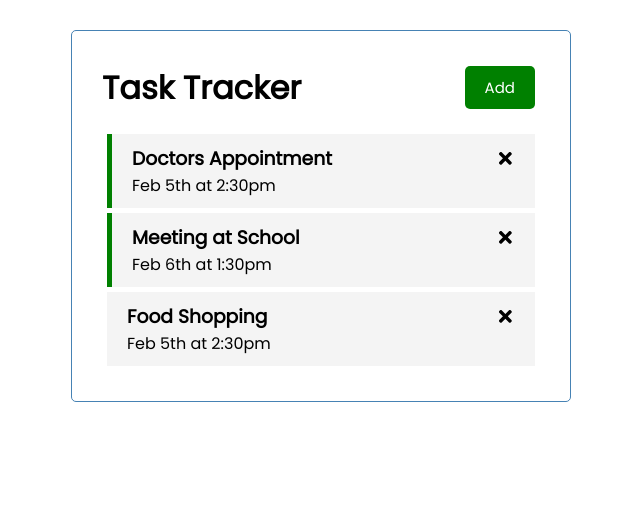
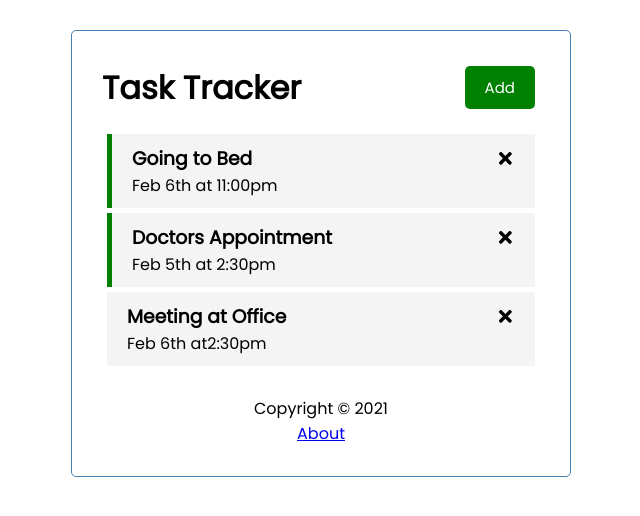
Before and after one commit to Ashwin-P-S/react-task-tracker, a React (Create React App) app: page / in a window 1280 px wide. Shown: the top 516 px of the page, without its empty margins (319-959 px from the left). Built offline with nearby package versions, Linux system fonts and the light colour scheme; data requests are answered from the project's data file.

Commit message:
chore: Server Side Connection Made

```diff
--- /dev/null
+++ b/db.json
@@ -0,0 +1,22 @@
+{
+  "task": [
+    {
+      "id": 1,
+      "text": "Going to Bed",
+      "day": "Feb 6th at 11:00pm",
+      "reminder": true
+    },
+    {
+      "id": 2,
+      "text": "Doctors Appointment",
+      "day": "Feb 5th at 2:30pm",
+      "reminder": true
+    },
+    {
+      "text": "Meeting at Office",
+      "day": "Feb 6th at2:30pm",
+      "reminder": false,
+      "id": 3
+    }
+  ]
+}
--- a/src/App.js
+++ b/src/App.js
@@ -1,43 +1,57 @@
-import { useState } from 'react';
+import { useState, useEffect } from 'react';
+import {BrowserRouter as Router, Route } from 'react-router-dom';
 import Header from './components/Header';
 import Task from './components/Task';
 import AddTask from './components/AddTask';
+import Footer from './components/Footer';
+import About from './components/About';
 
 
 function App() {
 
   const [showAddTask, setShowAddTask] = useState(false)
 
-  const [task, setTask] = useState([
-    {
-        id: 1,
-        text: 'Doctors Appointment',
-        day: 'Feb 5th at 2:30pm',
-        reminder: true
-    },
-    {
-        id: 2,
-        text: 'Meeting at School',
-        day: 'Feb 6th at 1:30pm',
-        reminder: true
-    },
-    {
-        id: 3,
-        text: 'Food Shopping',
-        day: 'Feb 5th at 2:30pm',
-        reminder: false
-    },
-  ]);
+  const [task, setTask] = useState([ ]);
 
-  const addTask = (add_task) => {
+  useEffect(() => {
+    const getTask = async () => {
+      const taskFromServer = await fetchTask();
+      setTask(taskFromServer);
+    }
+    getTask()
+  }, [])
 
-    const id = Math.floor(Math.random()*1000);
-    const newTask = {id, ...add_task};
-    setTask([...task, newTask])
+  const fetchTask = async() => {
+    const res = await fetch('http://localhost:8000/task');
+    const data = await res.json();
+
+    return data;
   }
 
-  const deleteTask = (id) => {
+  const addTask = async (add_task) => {
 
+    const res= await fetch('http://localhost:8000/task',{
+      method: 'POST',
+      headers: {
+        'Content-type': 'application/json'
+      },
+      body: JSON.stringify(add_task)
+    })
+
+    const data = await res.json();
+
+    setTask([...task, data]);
+
+    // const id = Math.floor(Math.random()*1000);
+    // const newTask = {id, ...add_task};
+    // setTask([...task, newTask])
+  }
+
+  const deleteTask = async (id) => {
+
+    await fetch( `http://localhost:8000/task/${id}`, {
+      method: 'DELETE',
+    })
     setTask(task.filter((task) => task.id !== id));
   }
 
@@ -47,14 +61,15 @@ function App() {
   }
 
   return (
-
-    <div className="container">
-
-      <Header onAdd={() => setShowAddTask(!showAddTask)} showAdd={showAddTask}/>
-      {showAddTask && <AddTask key={task.id} onAdd={addTask}/>}
-      { task.length > 0? <Task task={task} onDelete={deleteTask} onToggle={toggleReminder}/> : <p>No Task To Show</p> }
-
-    </div>
+    <Router>
+      <div className="container">
+        <Header onAdd={() => setShowAddTask(!showAddTask)} showAdd={showAddTask}/>
+        {showAddTask && <AddTask key={task.id} onAdd={addTask}/>}
+        { task.length > 0? <Task task={task} onDelete={deleteTask} onToggle={toggleReminder }/> : <p>No Task To Show</p> }
+        <Route />
+        <Footer />
+      </div>
+    </Router>
   );
 }
 
--- /dev/null
+++ b/src/components/About.js
@@ -0,0 +1,12 @@
+import React from 'react'
+
+const About = () => {
+    return (
+        <div>
+            <h4>Version 1.0.0</h4>
+            <a href="/">Go Back</a>
+        </div>
+    )
+}
+
+export default About
--- /dev/null
+++ b/src/components/Footer.js
@@ -0,0 +1,12 @@
+import React from 'react'
+
+const Footer = () => {
+    return (
+        <footer>
+            <p>Copyright &copy; 2021</p>
+            <a href="/about">About</a>
+        </footer>
+    )
+}
+
+export default Footer
--- a/src/components/Task.js
+++ b/src/components/Task.js
@@ -5,8 +5,8 @@ const Task = ({ task, onDelete, onToggle }) => {
 
     return (
         <>
-          {task.map((task) => (
-            <Event key={task.id} task={task} onDelete={onDelete} onToggle={onToggle}/>))}
+          {task.map((task, index) => (
+            <Event key={index} task={task} onDelete={onDelete} onToggle={onToggle}/>))}
         </>
     )
 }
```
Also changed, not shown: package.json (+5 -2 lines), 1 other file (tests, documents, lock files or other folders).
